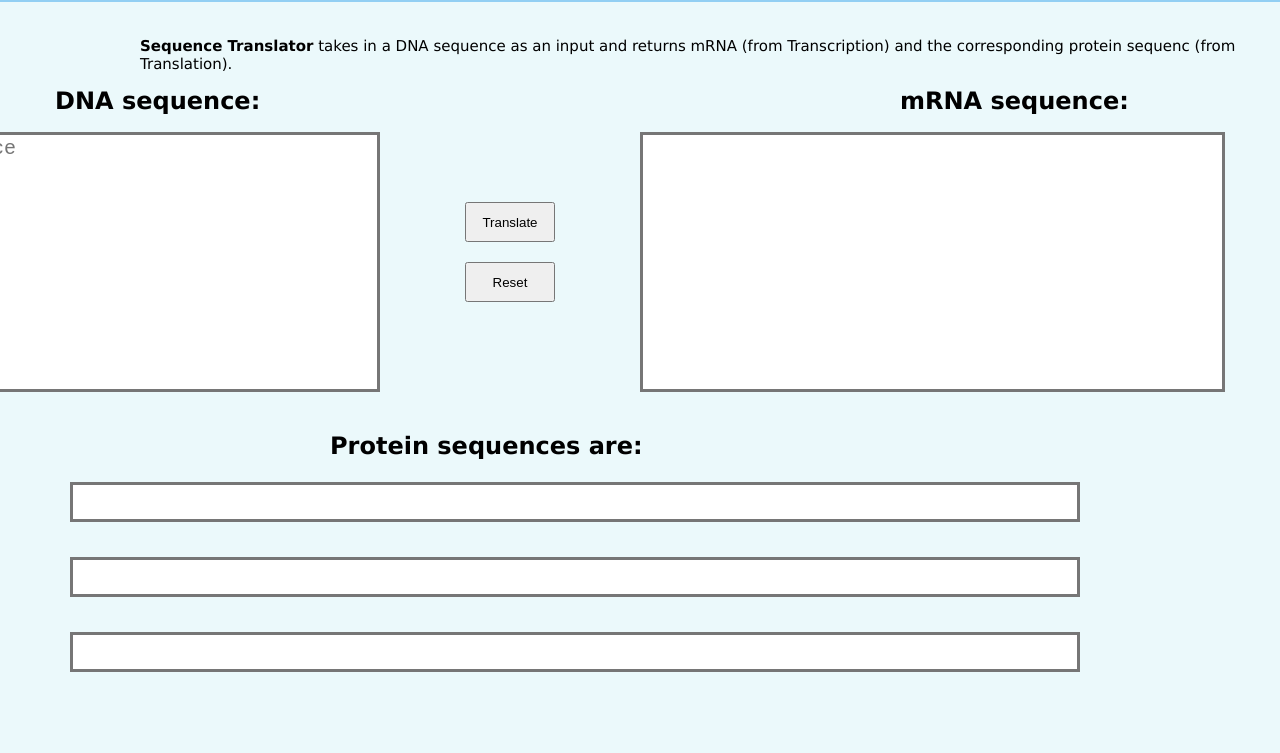
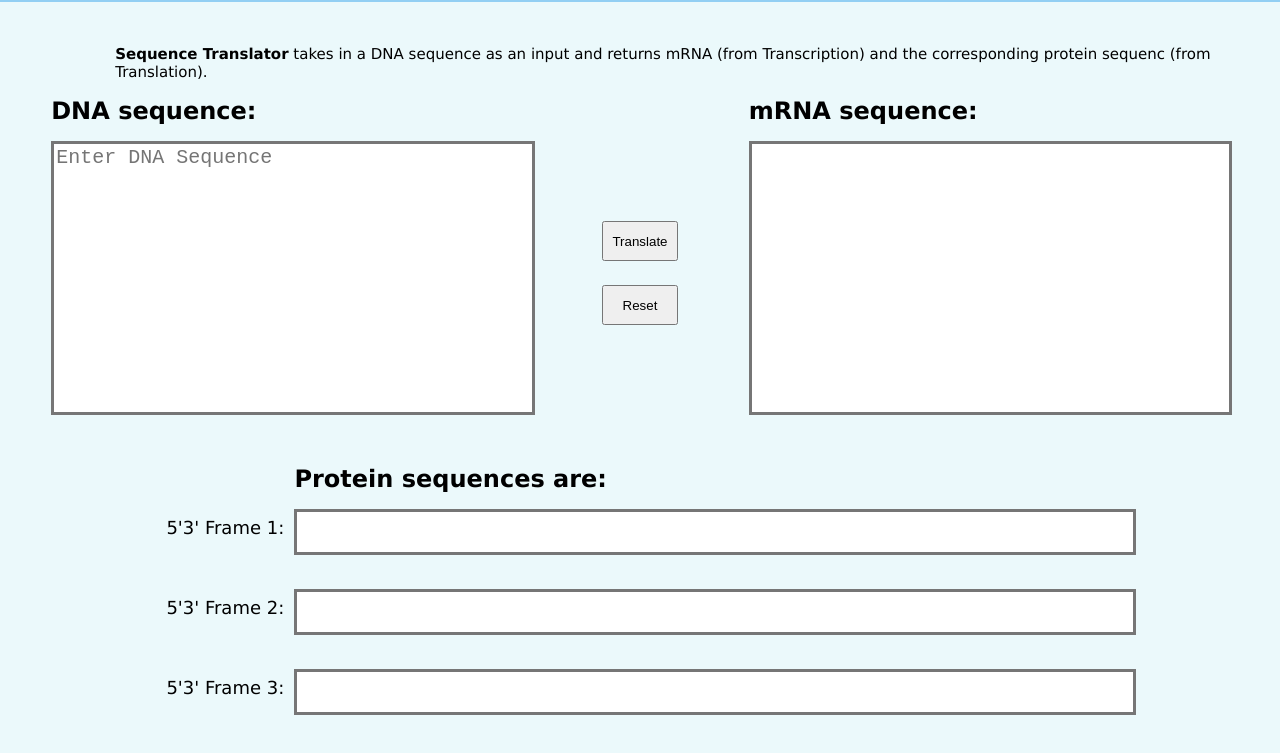
Before and after one commit to Ruthvik-Koppala/translator.github.io, a plain HTML site: page index.html in a window 1280 px wide. Shown: the part 43-796 px from the top of the page. Drawn offline with Linux system fonts and the light colour scheme.

Commit message:
Update website.css

```diff
--- a/website.css
+++ b/website.css
@@ -34,114 +34,114 @@ textarea
 {
   border: 1;
   border-width: medium;
-  width: 575px;
-  height: 250px;
+  width: 37%;
+  height: 33%;
   position: absolute;
-  top: 175px;
-  right: 900px;
+  top: 23%;
+  left: 4%;
   text-align: left;
   font-size: 20px;
 }
 input.submit
 {
   border: 1;
-  width: 90px;
-  height: 40px;
+  width: 6%;
+  height: 5%;
   position: absolute;
-  top: 245px;
-  right: 725px;
+  top: 33%;
+  left: 47%;
 }
 input.reset
 {
   border: 1;
-  width: 90px;
-  height: 40px;
+  width: 6%;
+  height: 5%;
   position: absolute;
-  top: 305px;
-  right: 725px;
+  top: 41%;
+  left: 47%;
 }
 textarea.mrna
 {
   border: 1;
-  width: 575px;
-  height: 250px;
-  top: 175px;
-  right: 55px;
+  width: 37%;
+  height: 33%;
+  top: 23%;
+  left: 58.5%;
 }
 textarea.frame1
 {
   border: 1;
-  width: 1000px;
-  height: 30px;
-  top: 525px;
-  right: 200px;
+  width: 65%;
+  height: 4.5%;
+  top: 69%;
+  left: 23%;
 }
 textarea.frame2
 {
   border: 1;
-  width: 1000px;
-  height: 30px;
-  top: 600px;
-  right: 200px;
+  width: 65%;
+  height: 4.5%;
+  top: 79%;
+  left: 23%;
 }
 textarea.frame3
 {
   border: 1;
-  width: 1000px;
-  height: 30px;
-  top: 675px;
-  right: 200px;
+  width: 65%;
+  height: 4.5%;
+  top: 89%;
+  left: 23%;
 }
 .label1
 {
   position: absolute;
-  top: 530px;
-  left: 200px;
+  top: 70%;
+  left: 13%;
   font-size: 18px;
   font-family: verdana;
 }
 .label2
 {
   position: absolute;
-  top: 605px;
-  left: 200px;
+  top: 80%;
+  left: 13%;
   font-size: 18px;
   font-family: verdana;
 }
 .label3
 {
   position: absolute;
-  top: 680px;
-  left: 200px;
+  top: 90%;
+  left: 13%;
   font-size: 18px;
   font-family: verdana;
 }
 .Protein_sequence
 {
   position: absolute;
-  top: 455px;
-  left: 330px;
+  top: 61%;
+  left: 23%;
   font-family: verdana;
 }
 .DNA_sequence
 {
   position: absolute;
-  top: 110px;
-  left: 55px;
+  top: 15%;
+  left: 4%;
   font-family: verdana;
 }
 .mRNA_sequence
 {
   position: absolute;
-  top: 110px;
-  left: 900px;
+  top: 15%;
+  left: 58.5%;
   font-family: verdana;
 }
 .info
 {
   position: absolute;
-  top: 80px;
-  left: 140px;
+  top: 11%;
+  left: 9%;
   font-size: 15px;
   font-family: verdana;
 }
```
